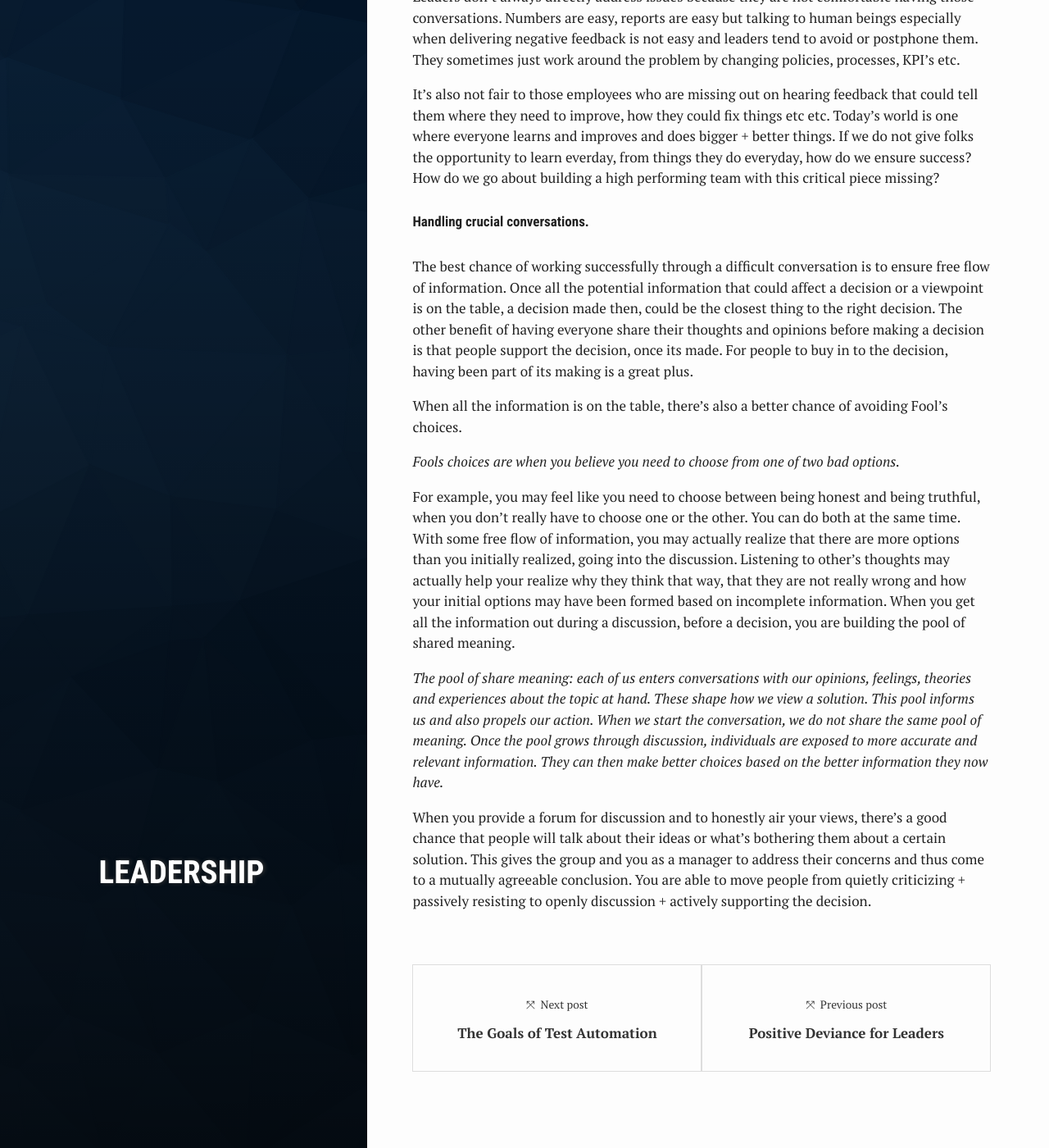
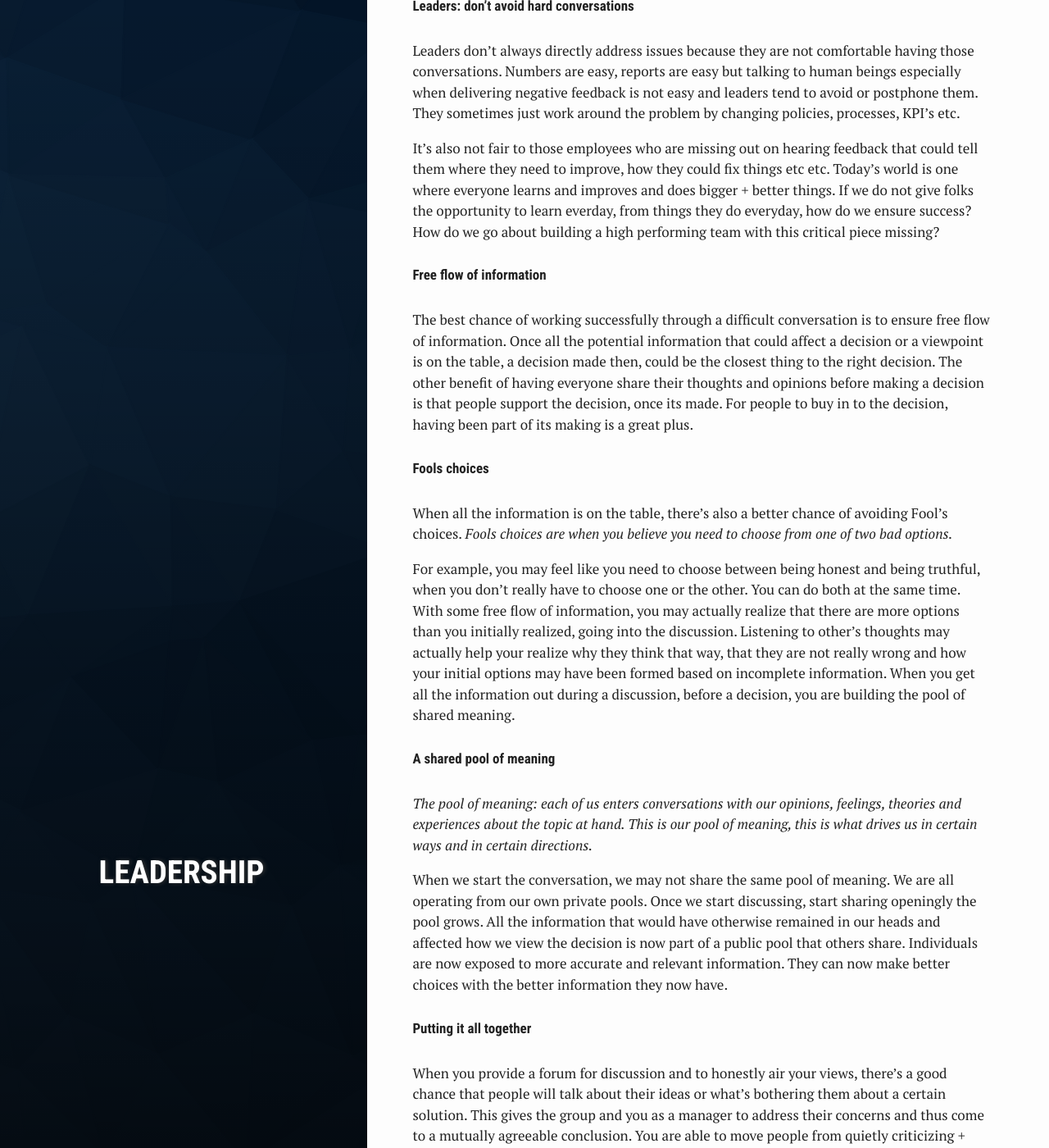
Before and after one commit to qapage/qapage.github.io, a Jekyll site: the page built from _posts/2018-10-09-Handling-difficult-conversations.md, in a window 1280 px wide and 1400 px high, scrolled down 719 px. Shown: the whole window at 82% size. Built offline with Jekyll 4.4.1, drawn with Linux system fonts in a browser that asks for light colours; some of the changed text lies outside the part shown.

Commit message:
More fixes to content in 2018-10-09-Handling-difficult-conversations.md

```diff
--- a/_posts/2018-10-09-Handling-difficult-conversations.md
+++ b/_posts/2018-10-09-Handling-difficult-conversations.md
@@ -7,7 +7,7 @@
 
 #### The Crucial Conversations framework for handling difficult conversations
 
-##### What are Crucial conversations?
+##### Awareness
 
 The first step to handling difficult conversations is to be aware of
 when they start happening and to be aware of your behavior when in the
@@ -27,6 +27,7 @@
  emotion takes over, adrenaline + the fight/flight drive kicks in. We
  resort to sarcasm, thinly veiled attacks, passive aggression etc.
 
+##### Leaders: don't avoid hard conversations
 Leaders don't always directly address issues because they are not
 comfortable having those conversations. Numbers are easy, reports are
 easy but talking to human beings especially when delivering negative
@@ -42,8 +43,7 @@
 ensure success? How do we go about building a high performing team with
 this critical piece missing?
 
-##### Handling crucial conversations.
-
+##### Free flow of information
 The best chance of working successfully through a difficult conversation
 is to ensure free flow of information. Once all the potential
 information that could affect a decision or a viewpoint is on the table,
@@ -53,11 +53,10 @@
 made. For people to buy in to the decision, having been part of its
 making is a great plus.
 
+##### Fools choices
 When all the information is on the table, there's also a better chance
-of avoiding Fool's choices.
-
-*Fools choices are when you believe you need to choose from one of two
-bad options.*
+of avoiding Fool's choices. *Fools choices are when you believe you need
+to choose from one of two bad options.*
 
 For example, you may feel like you need to choose between being honest
 and being truthful, when you don't really have to choose one or the
@@ -70,15 +69,22 @@
 out during a discussion, before a decision, you are building the pool of
 shared meaning.
 
-*The pool of share meaning: each of us enters conversations with our
+##### A shared pool of meaning
+
+*The pool of meaning: each of us enters conversations with our
 opinions, feelings, theories and experiences about the topic at hand.
-These shape how we view a solution. This pool informs us and also
-propels our action. When we start the conversation, we do not share the
-same pool of meaning. Once the pool grows through discussion,
-individuals are exposed to more accurate and relevant information. They
-can then make better choices based on the better information they now
-have.*
+This is our pool of meaning, this is what drives us in certain ways and
+in certain directions.*
 
+When we start the conversation, we may not share the same pool of
+meaning. We are all operating from our own private pools. Once we start
+discussing, start sharing openingly the pool grows. All the information
+that would have otherwise remained in our heads and affected how we view
+the decision is now part of a public pool that others share. Individuals
+are now exposed to more accurate and relevant information. They can now
+make better choices with the better information they now have.
+
+##### Putting it all together
 When you provide a forum for discussion and to honestly air your views,
 there's a good chance that people will talk about their ideas or what's
 bothering them about a certain solution. This gives the group and you as
```
